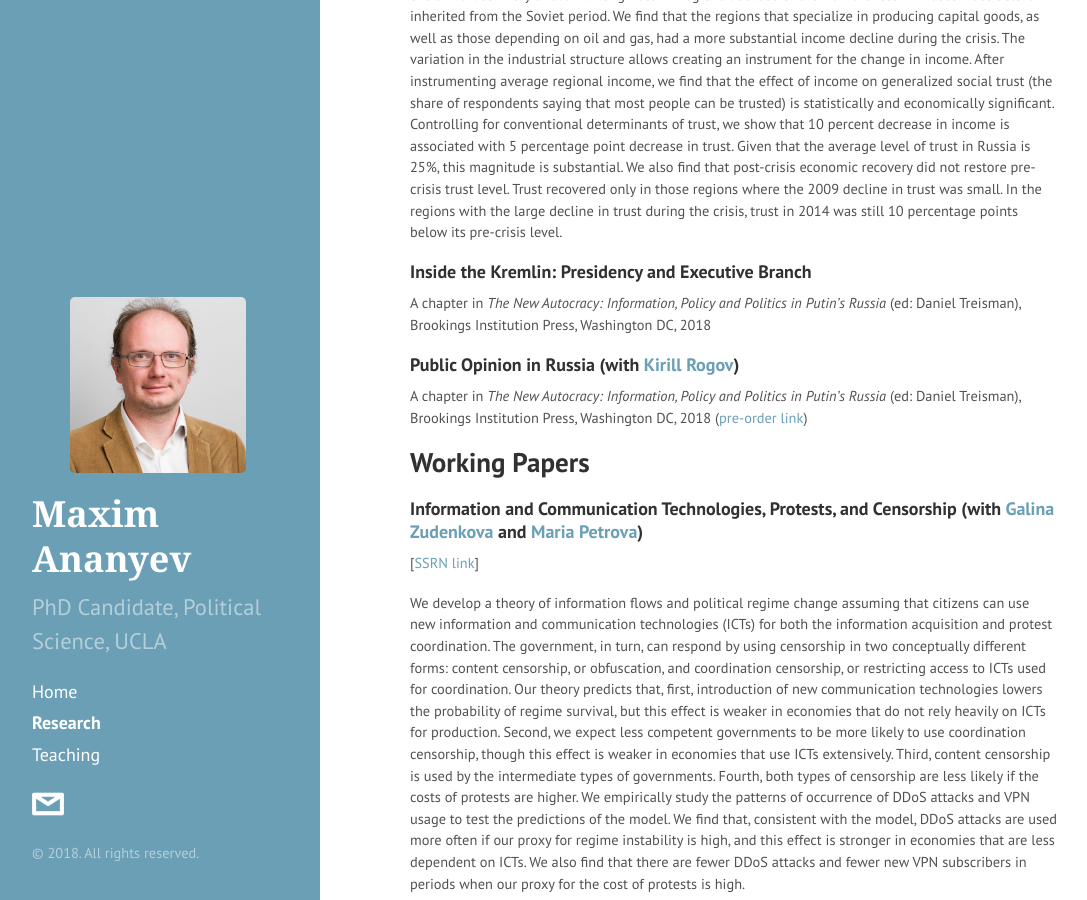
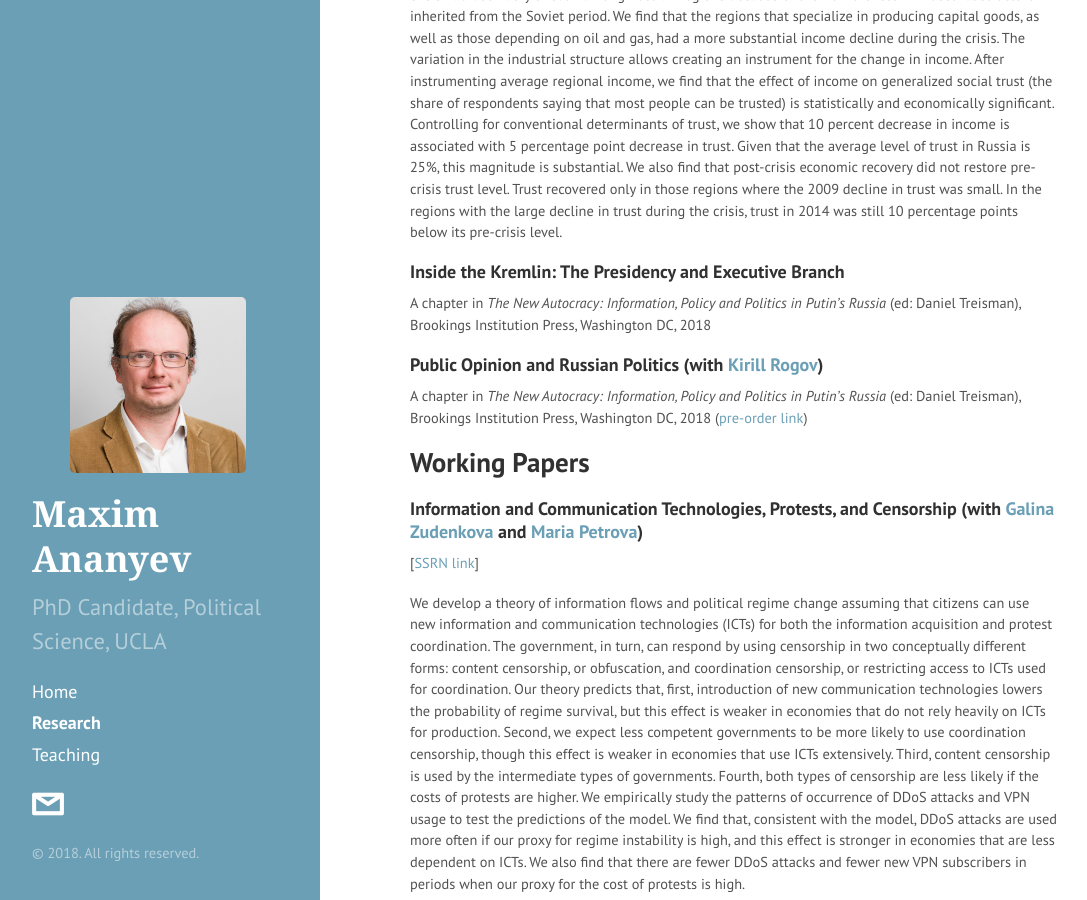
Before and after one commit to avtishin/avtishin.github.io, a Jekyll site: the page built from research.md, in a window 1280 px wide and 900 px high, scrolled down 340 px. Shown: the whole window, without its empty margins (4-1091 px from the left). Built offline with Jekyll 4.4.1, drawn with Linux system fonts in a browser that asks for light colours; Markdown is read by kramdown in place of the engine named in the settings.

Commit message:
research page

```diff
--- a/research.md
+++ b/research.md
@@ -11,10 +11,10 @@ Accepted for publication in *The Economic Journal*
 
 This paper draws on a natural experiment to identify the relationship between income and trust. We use a unique panel dataset on Russia where GDP experienced an 8 percent drop in 2009. The effect of the crisis had been very uneven among Russian regions because of their differences in industrial structure inherited from the Soviet period. We find that the regions that specialize in producing capital goods, as well as those depending on oil and gas, had a more substantial income decline during the crisis. The variation in the industrial structure allows creating an instrument for the change in income. After instrumenting average regional income, we find that the effect of income on generalized social trust (the share of respondents saying that most people can be trusted) is statistically and economically significant. Controlling for conventional determinants of trust, we show that 10 percent decrease in income is associated with 5 percentage point decrease in trust. Given that the average level of trust in Russia is 25%, this magnitude is substantial. We also find that post-crisis economic recovery did not restore pre-crisis trust level. Trust recovered only in those regions where the 2009 decline in trust was small. In the regions with the large decline in trust during the crisis, trust in 2014 was still 10 percentage points below its pre-crisis level.
 
-#### Inside the Kremlin: Presidency and Executive Branch
+#### Inside the Kremlin: The Presidency and Executive Branch
 A chapter in *The New Autocracy: Information, Policy and Politics in Putin’s Russia* (ed: Daniel Treisman), Brookings Institution Press, Washington DC, 2018
 
-#### Public Opinion in Russia (with [Kirill Rogov](http://www.russiapoliticalinsight.com/kirill/))
+#### Public Opinion and Russian Politics (with [Kirill Rogov](http://www.russiapoliticalinsight.com/kirill/))
 A chapter in *The New Autocracy: Information, Policy and Politics in Putin’s Russia* (ed: Daniel Treisman), Brookings Institution Press, Washington DC, 2018
 ([pre-order link](https://www.brookings.edu/book/the-new-autocracy/))
 
```
